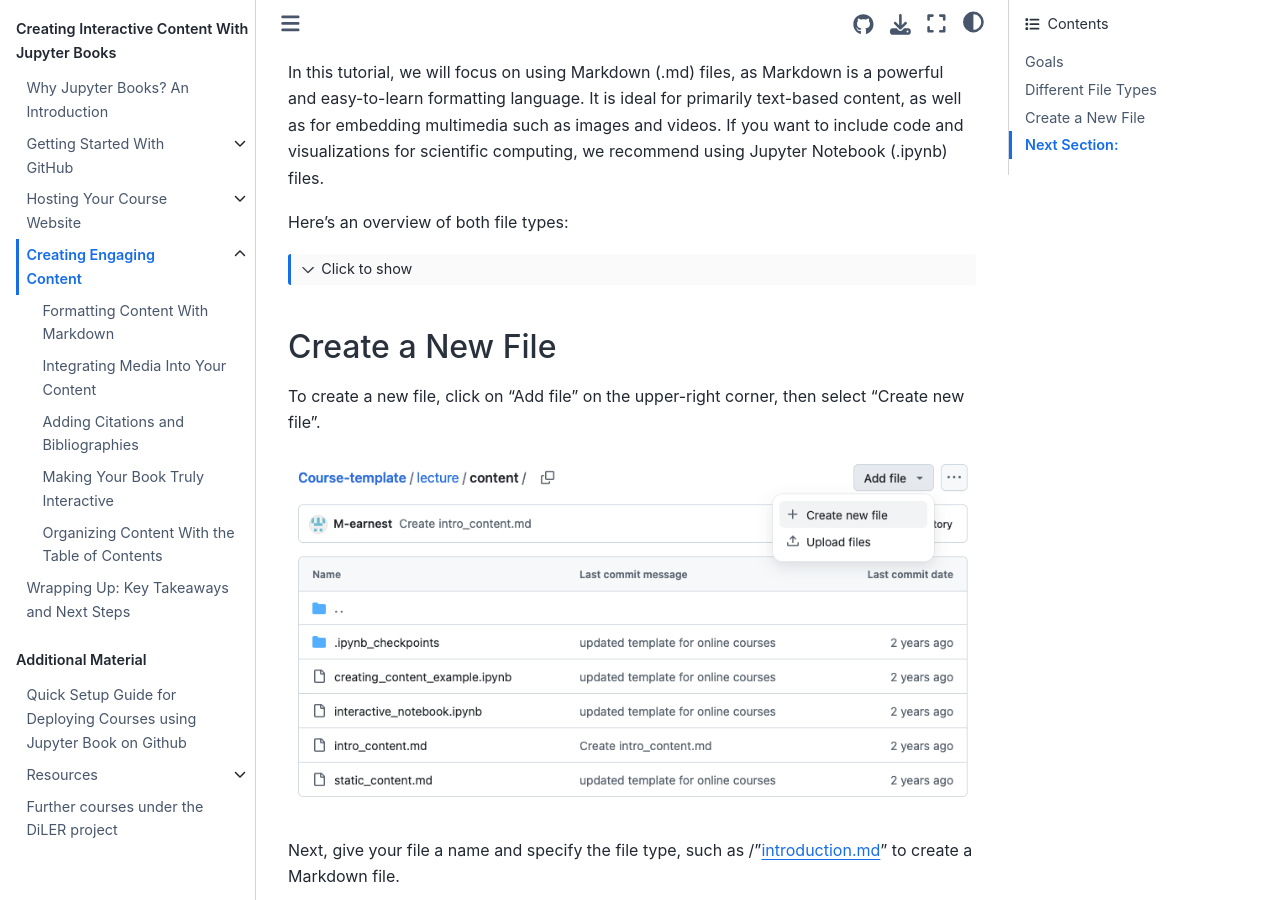
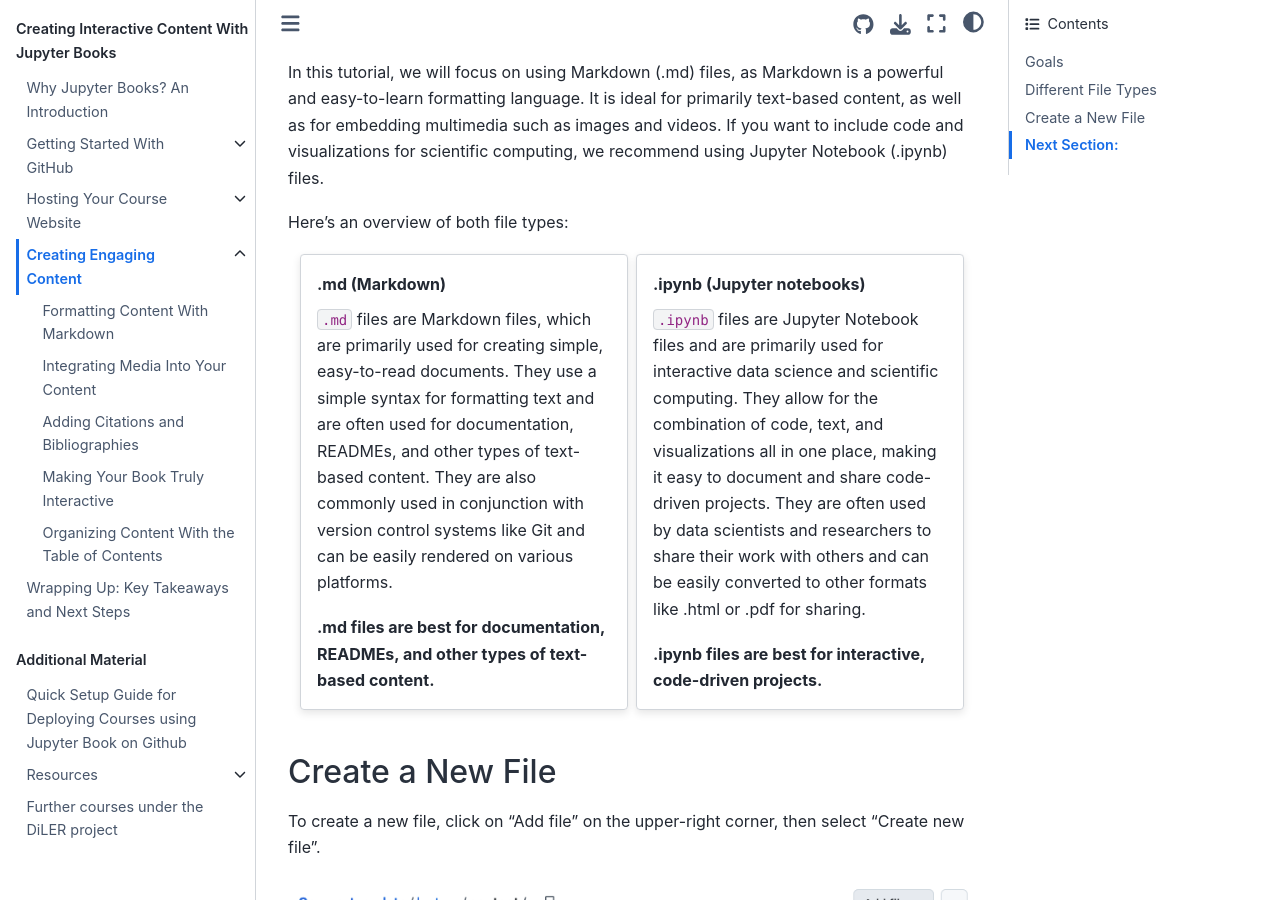
Before and after one commit to M-earnest/tutorial_jupyter_books, a Jupyter Book: the page built from content/3_create/intro.md, in a window 1280 px wide and 900 px high, scrolled down 630 px. Built offline with Jupyter Book 1.0.4 settings and Sphinx 7.4.7 and the Sphinx Book theme 1.1.4, drawn with Linux system fonts in a browser that asks for light colours; pages that are not in the unit, such as notebooks, are missing from menus; some of the changed lines change nothing that is shown.

Commit message:
Update intro.md

````diff
--- a/content/3_create/intro.md
+++ b/content/3_create/intro.md
@@ -19,23 +19,23 @@
 In this tutorial, we will focus on using Markdown (.md) files, as Markdown is a powerful and easy-to-learn formatting language. It is ideal for primarily text-based content, as well as for embedding multimedia such as images and videos. If you want to include code and visualizations for scientific computing, we recommend using Jupyter Notebook (.ipynb) files.
 
 Here’s an overview of both file types:
-```{toggle}
 ::::{grid}
 :gutter: 2
 
 :::{grid-item-card} .md (Markdown)
+:class: dropdown
  `.md` files are Markdown files, which are primarily used for creating simple, easy-to-read documents. They use a simple syntax for formatting text and are often used for documentation, READMEs, and other types of text-based content. They are also commonly used in conjunction with version control systems like Git and can be easily rendered on various platforms.
 
  **.md files are best for documentation, READMEs, and other types of text-based content.**
  :::
 
 :::{grid-item-card} .ipynb (Jupyter notebooks)
+:class: dropdown
 `.ipynb` files are Jupyter Notebook files and are primarily used for interactive data science and scientific computing. They allow for the combination of code, text, and visualizations all in one place, making it easy to document and share code-driven projects. They are often used by data scientists and researchers to share their work with others and can be easily converted to other formats like .html or .pdf for sharing.
 
 **.ipynb files are best for interactive, code-driven projects.**
 :::
 ::::
-```
 
 
 ## Create a New File
````
